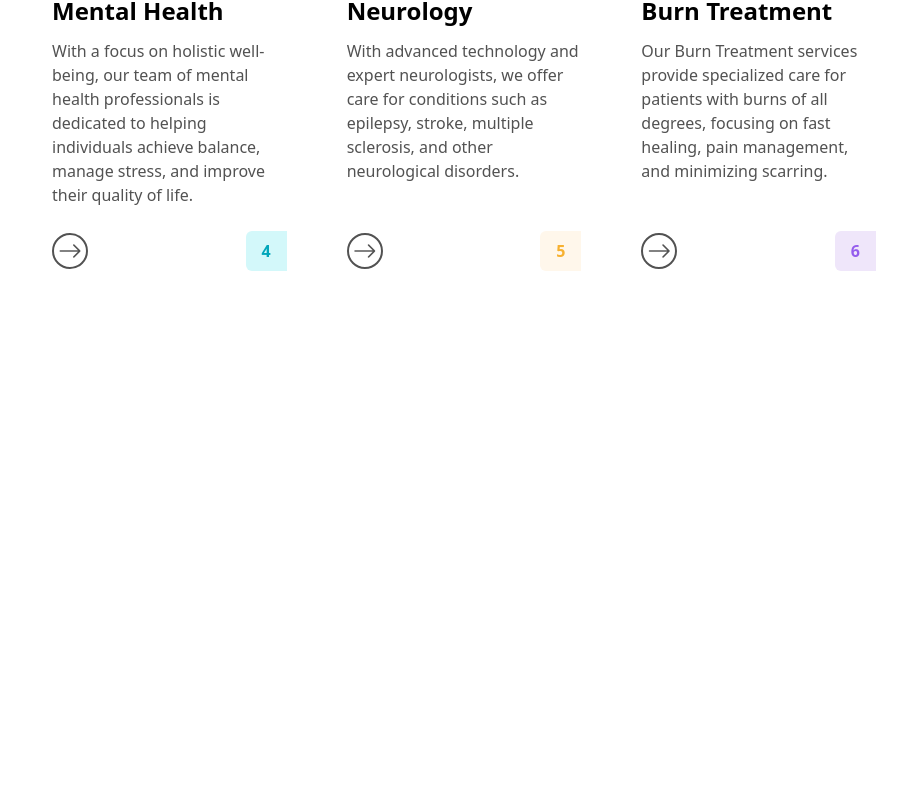
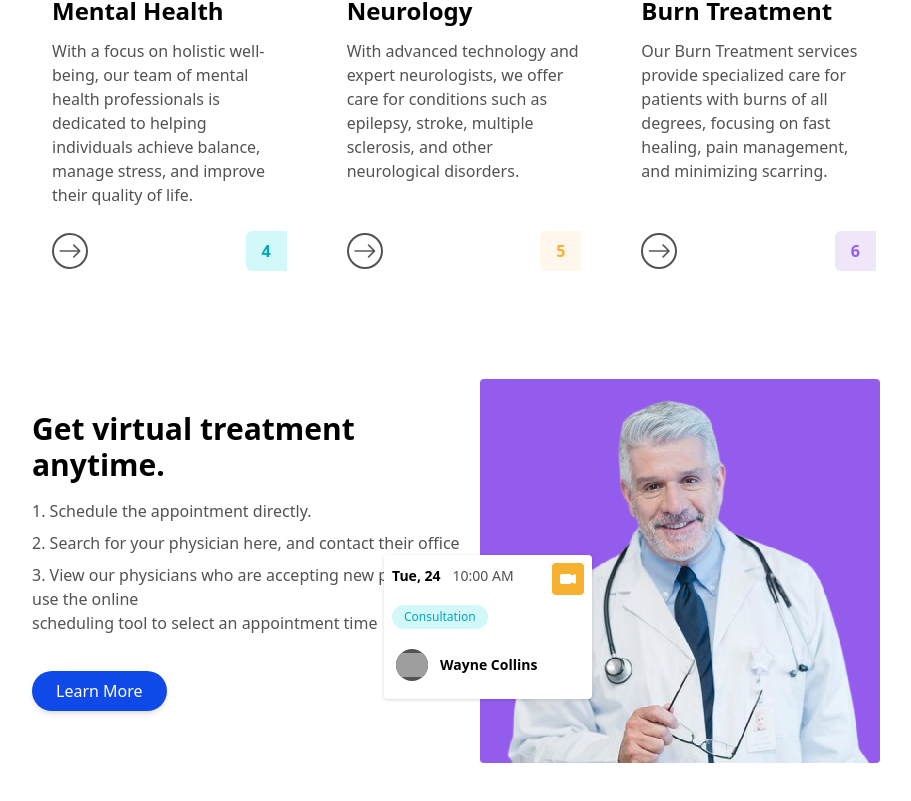
Before and after one commit to adoumadje/medicare-frontend, an Angular app: page / in a window 1280 px wide. Shown: the part 2697-3498 px from the top of the page, without its empty margins (176-1087 px from the left). Before the commit the page ends 3268 px from the top, so only its background shows below. Built offline with nearby package versions, Linux system fonts and the light colour scheme; grey boxes are pictures that could not be loaded.

Commit message:
get virtual treatment

```diff
--- a/src/app/components/patient/home-page/home-page.component.html
+++ b/src/app/components/patient/home-page/home-page.component.html
@@ -110,7 +110,7 @@
         >Learn More</button>
     </div>
 </div>
-<div class="px-13 pb-64">
+<div class="px-13 pb-16">
     <h2 class="font-semibold text-3xl mb-5 text-center">Our medical services</h2>
     <p class="text-myBlack text-center mx-auto w-140 pb-14">World-class care for everyone. Our health system offers <br>unmatched expert health care</p>
     <div class="grid grid-cols-3 grid-rows-2 gap-5">
@@ -176,3 +176,36 @@
         </div>
     </div>
 </div>
+<div class="px-13 flex justify-between pb-64">
+    <div class="max-w-50p">
+        <h2 class="font-semibold text-3xl mb-4 mt-8">Get virtual treatment <br>anytime.</h2>
+        <ol class="text-myBlack">
+            <li class="mb-2">1. Schedule the appointment directly.</li>
+            <li class="mb-2">2. Search for your physician here, and contact their office</li>
+            <li class="mb-2">3. View our physicians who are accepting new patients, use the online <br>scheduling tool to select an appointment time</li>
+        </ol>
+        <button class="bg-myblue text-white mt-7 px-6 py-2 rounded-l-full rounded-r-full shadow-md focus:ring-2 transform hover:scale-105"
+        >Learn More</button>
+    </div>
+    <div>
+        <div class="relative w-104 h-96 rounded me-4 bg-myPurple">
+            <img class="" src="doctor-4-opt.png" alt="doctor">
+            <div class="absolute bottom-16 -left-24 rounded w-52 h-36 bg-white drop-shadow p-2">
+                <div class="flex justify-between mb-2">
+                    <div>
+                        <span class="text-sm font-semibold me-3">Tue, 24</span>
+                        <span class="text-sm text-myBlack">10:00 AM</span>
+                    </div>
+                    <i class="bi bi-camera-video-fill px-2 py-1 bg-myYellow text-white rounded"></i>
+                </div>
+                <h5 class="bg-lightGreen text-myGreen inline-block text-xs px-3 rounded-l-full rounded-r-full py-1 mb-5">Consultation</h5>
+                <div class="flex items-center">
+                    <div class="w-8 h-8 bg-myBlack rounded-full  ms-1 me-3 overflow-hidden">
+                        <img class="mt-1" src="https://preview.keenthemes.com/metronic-v4/theme/assets/pages/media/profile/people19.png" alt="">
+                    </div>
+                    <h5 class="font-semibold text-sm">Wayne Collins</h5>
+                </div>
+            </div>
+        </div>
+    </div>
+</div>
--- a/tailwind.config.js
+++ b/tailwind.config.js
@@ -27,6 +27,7 @@ module.exports = {
       width: {
         '100': '18rem',
         '102': '20rem',
+        '104': '25rem',
         '140': '40rem'
       },
       maxWidth: {
```
Also changed, not shown: public/doctor-4-opt.png (added), public/doctor-4-removebg-preview.png (added).
